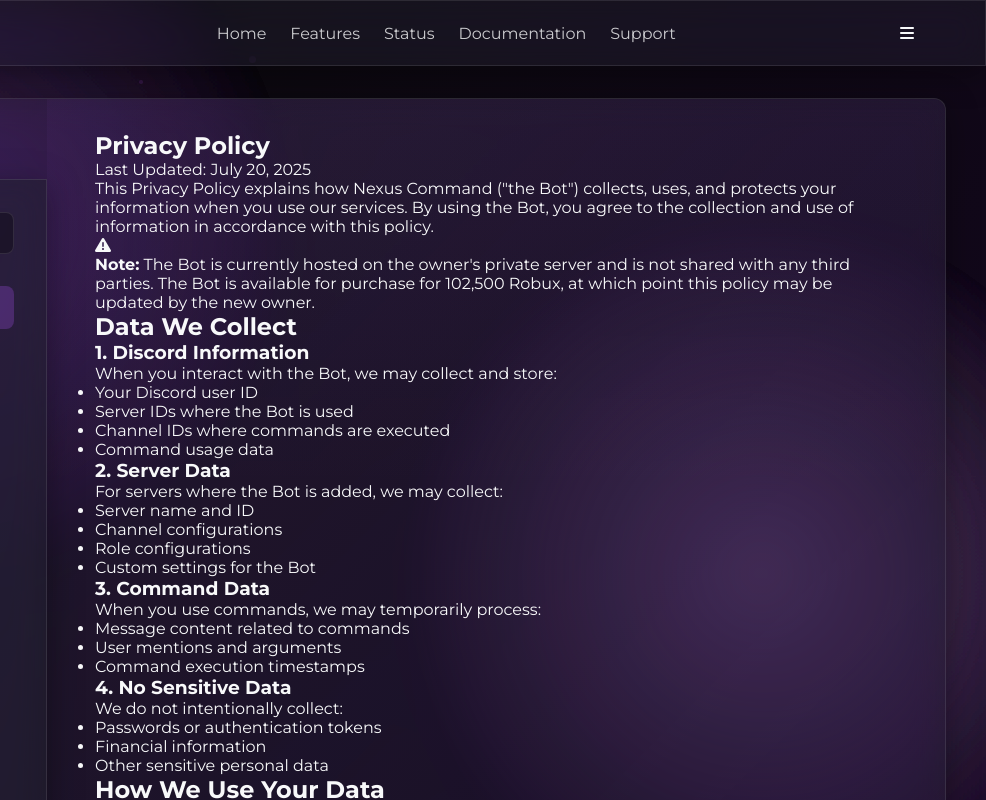
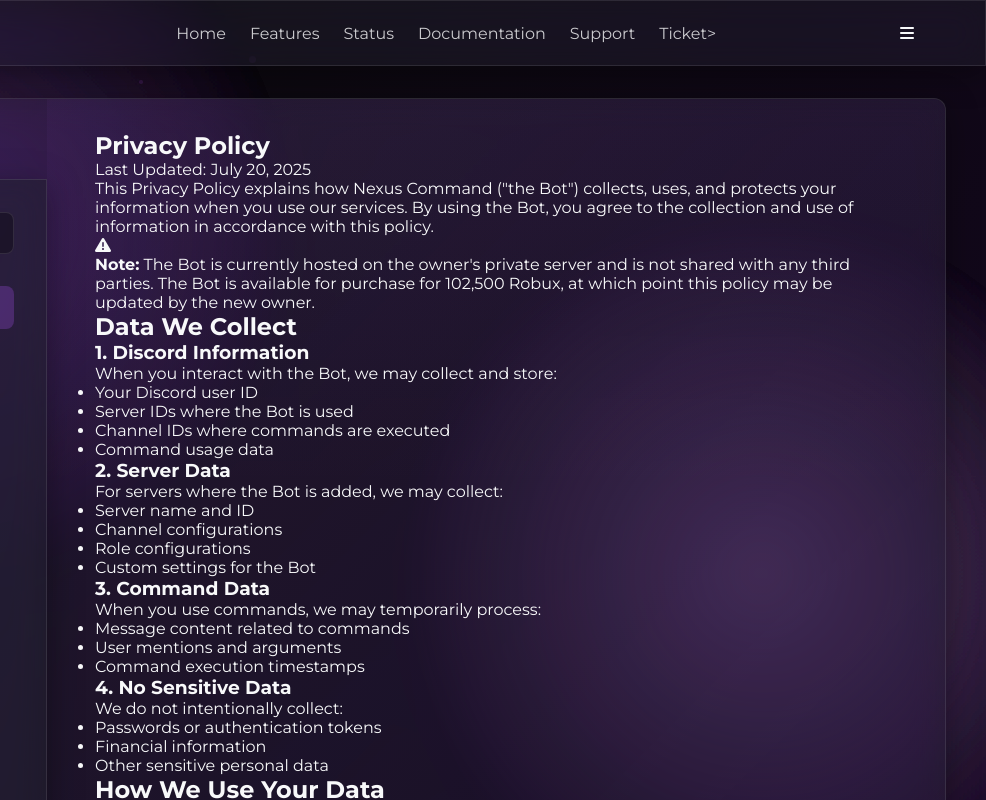
Before and after one commit to gg-favnc/Nc, a plain HTML site: page privacy.html in a window 1280 px wide. Shown: the top 800 px of the page, 294-1280 px from the left. Drawn offline with Linux system fonts and the light colour scheme.

Commit message:
Update privacy.html

```diff
--- a/privacy.html
+++ b/privacy.html
@@ -26,6 +26,8 @@
                 <a href="status.html" class="nav-link">Status</a>
                 <a href="docs.html" class="nav-link">Documentation</a>
                 <a href="support.html" class="nav-link">Support</a>
+                                <a href="tickets.html" class="nav-link">Ticket></a>
+
             </div>
             <div class="mobile-menu-btn">
                 <i class="fas fa-bars"></i>
```
